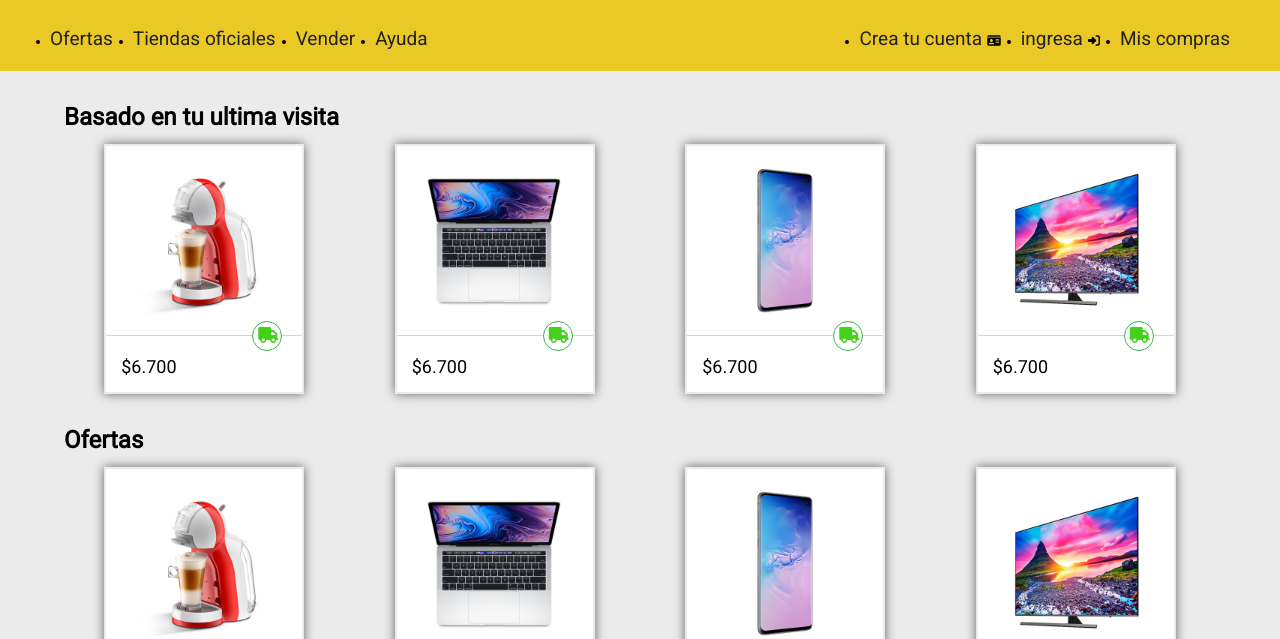
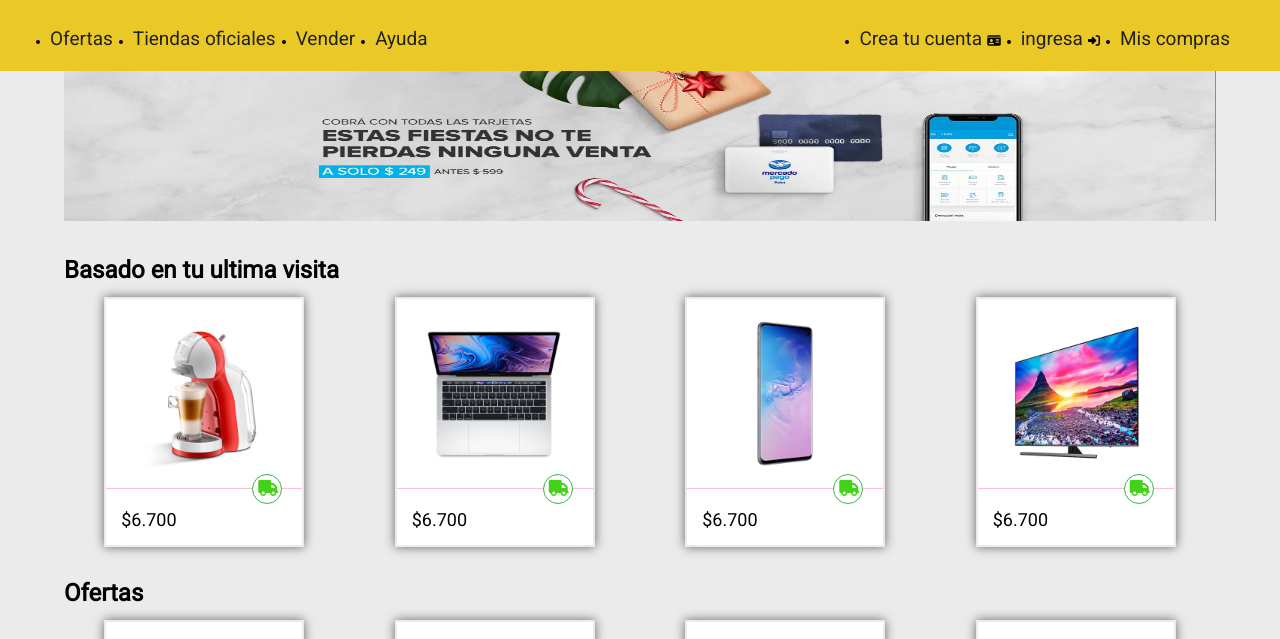
Before and after one commit to Santidziko/MercadoLiebre-SantiDz, a website: page views/home.html in a window 1280 px wide. Shown: the part 87-726 px from the top of the page. Drawn offline with Linux system fonts and the light colour scheme.

Commit message:
agregando banner

```diff
--- a/public/css/styles.css
+++ b/public/css/styles.css
@@ -13,6 +13,10 @@
 .main-header {
   background-color: #eac926;
   padding: 1rem;
+}
+
+.banner {
+  width: 90vw;
 }
 
 .opciones-compra {
@@ -192,6 +196,9 @@
   .footer-centrar {
     width: 100%;
   }
+  .banner {
+    display: none;
+  }
 }
 
 @media (max-width: 769px) {
--- a/views/home.html
+++ b/views/home.html
@@ -63,6 +63,15 @@
       </nav>
     </header>
     <main>
+      <div>
+        <img
+          class="banner"
+          src="/imagenes/img-home-banner.jpg"
+          alt="banner"
+          height="150px"
+          width="150px"
+        />
+      </div>
       <h2 class="titulares">Basado en tu ultima visita</h2>
 
       <section class="todo">
```
